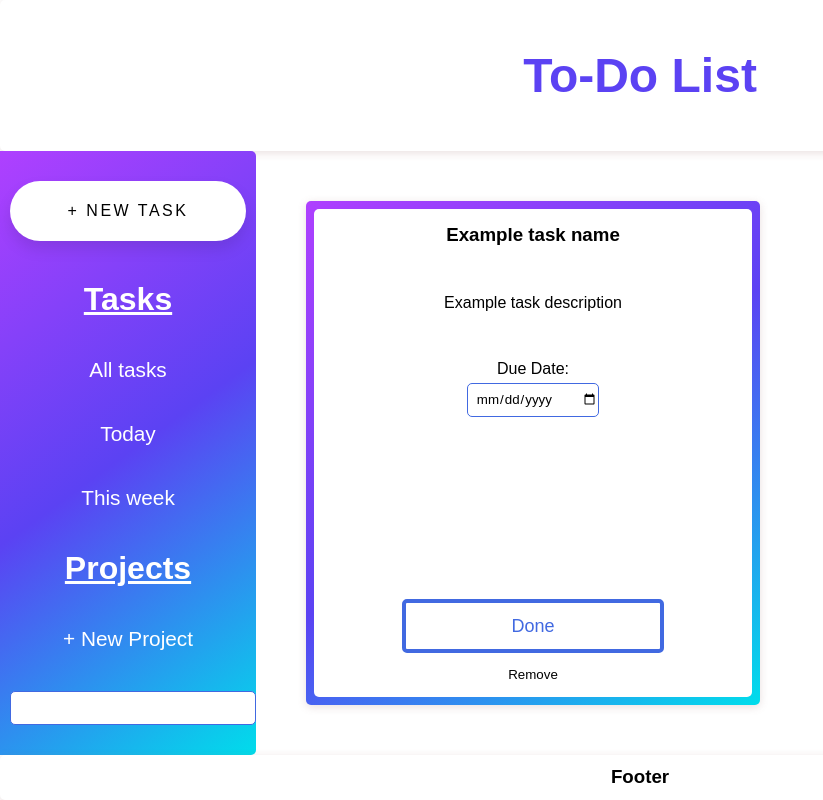
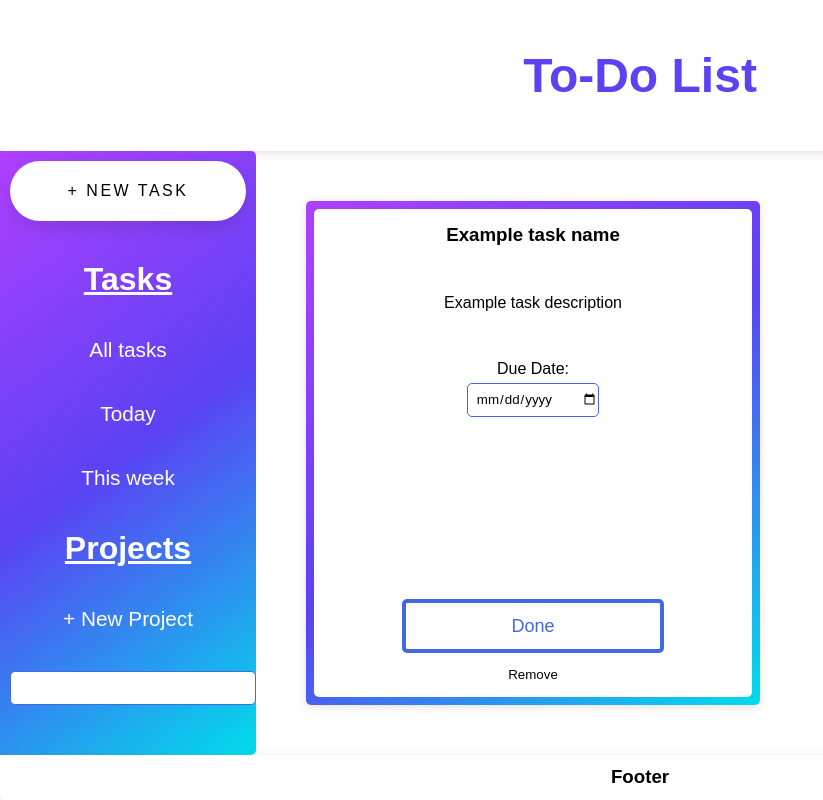
Before and after one commit to bshanz/odin-todo-list, a website built with webpack: page dist/index.html in a window 1280 px wide. Shown: the whole page, without its empty margins (0-823 px from the left). Built offline with nearby package versions, Linux system fonts and the light colour scheme.

Commit message:
Sidebar layout updated

```diff
--- a/src/index.js
+++ b/src/index.js
@@ -10,12 +10,9 @@ import {
 } from "date-fns";
 
 /* Next tasks:
-- Give the 'Done' button the same functionality as the 'remove' button
-- enable ability to remove demo task
 - Put today, this week, and all tasks into their own modules
 - Be able to update the dates dynamically
-- Add functionality for different projects
-
+- Add functionality for different projects. Likely a dropdown selection
 */
 
 // cache the dom
--- a/src/style.css
+++ b/src/style.css
@@ -34,7 +34,7 @@ h1 {
   grid-column: 1 / 2;
   display: flex;
   flex-direction: column;
-  justify-content: center;
+  justify-content: flex-start;
   gap: 5vh;
   padding: 10px;
   background-image: linear-gradient(144deg, #af40ff, #5b42f3 50%, #00ddeb);
```
Also changed, not shown: 1 other file.
